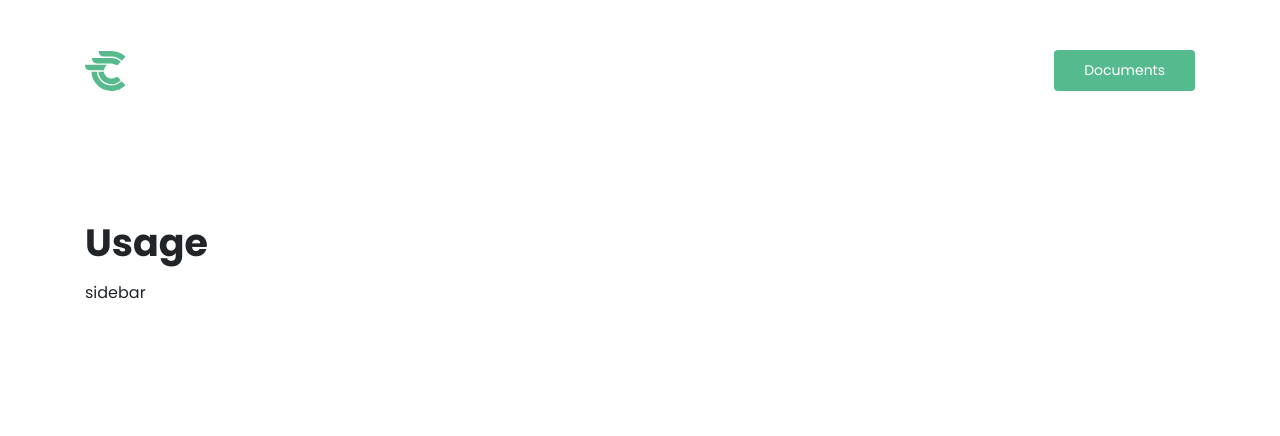
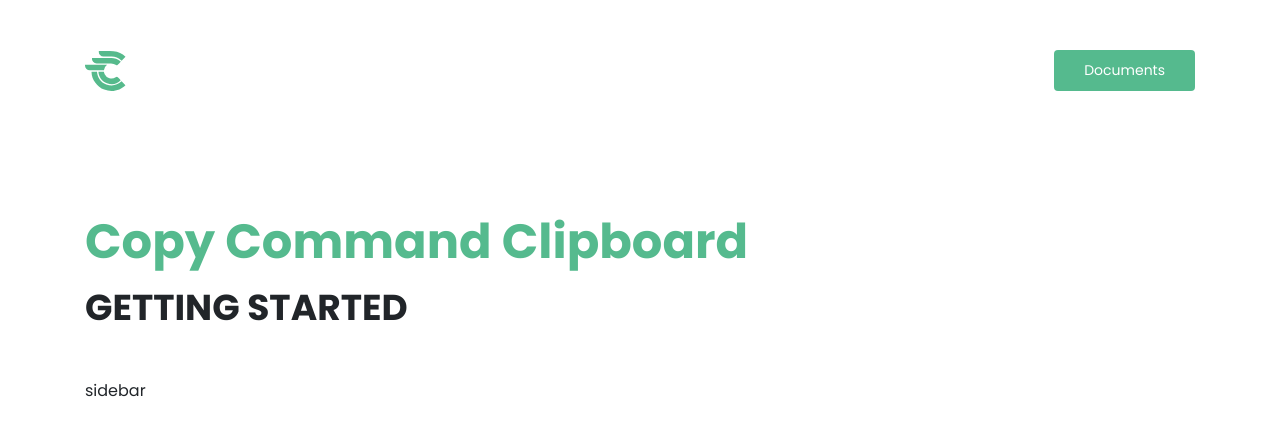
Before and after one commit to copy-command-clipboard/copy-command-clipboard-website, a Vue app: page /usage in a window 1280 px wide. Shown: the top 436 px of the page. Built offline with nearby package versions, Linux system fonts and the light colour scheme.

Commit message:
Detal page development.

```diff
--- a/src/components/detail/index.vue
+++ b/src/components/detail/index.vue
@@ -1,7 +1,8 @@
 <template>
   <section class="detail-section">
     <div class="container">
-      <h1>{{ title }}</h1>
+      <h1 class="large silvertree">Copy Command Clipboard</h1>
+      <h2 class="small">GETTING STARTED</h2>
       <div class="row">
         <div class="col-md-4">sidebar</div>
         <div class="col-md-8">
--- a/src/style/detail-section.scss
+++ b/src/style/detail-section.scss
@@ -1,6 +1,6 @@
 .detail-section {
     min-height: 700px;
-    margin-top: 220px;
+    margin-top: 213px;
     margin-bottom: 300px;
 
     h1 {
```
